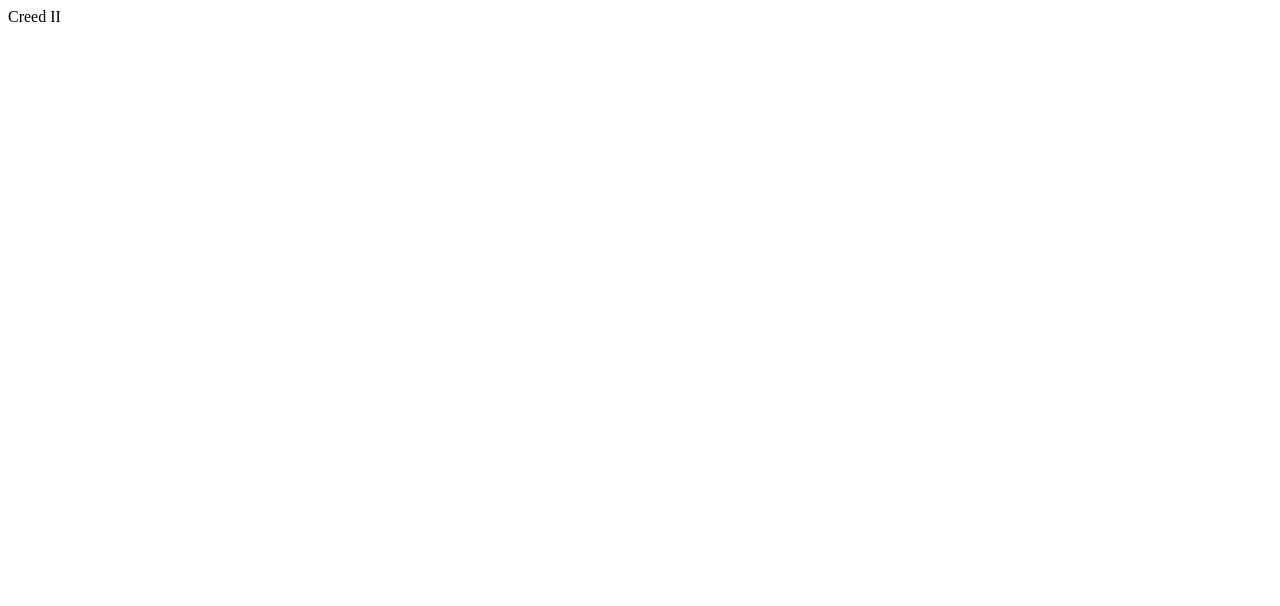
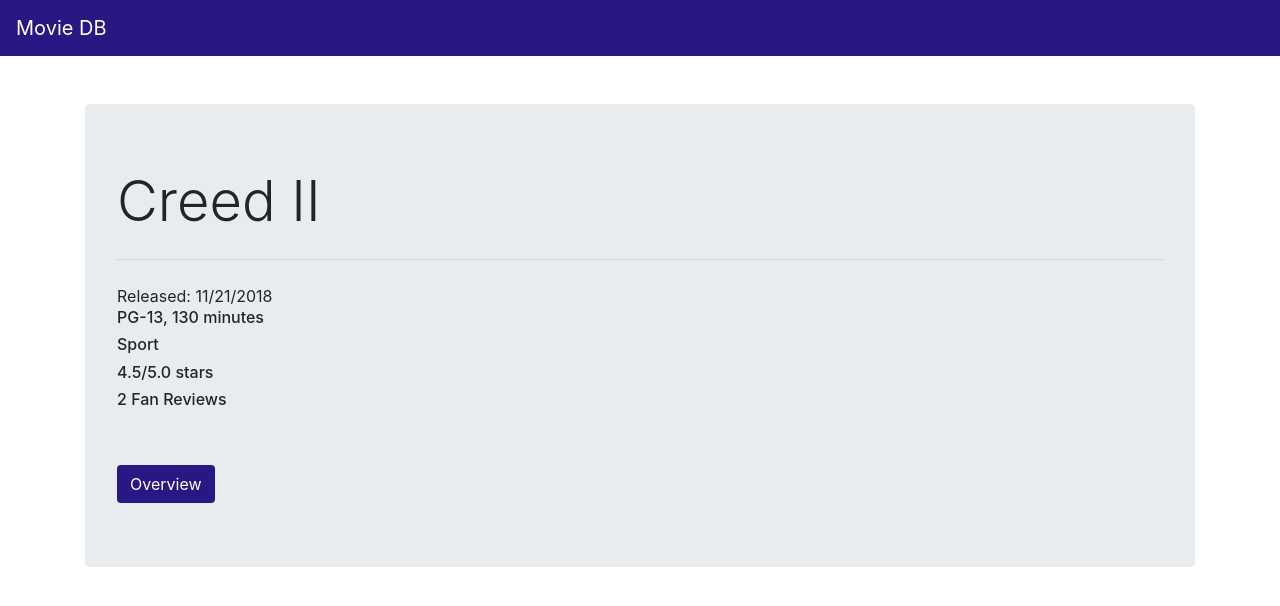
Before and after one commit to mdrinne/p3, a Flask app: a page that, after the commit, uses p3/templates/movie.html in a window 1280 px wide. Before the commit the part shown is almost empty. Shown: the top 606 px of the page. Run offline with Flask 2, Linux system fonts and the light colour scheme; data comes from the database, SQL or seed files in the repository; both versions use the stored data as it was after the commit; some libraries are stand-ins or nearby versions.

Commit message:
Working on overview

```diff
--- a/p3/p3.py
+++ b/p3/p3.py
@@ -155,9 +155,17 @@
     movies = cur.fetchall()
     return render_template('now_playing.html', movies=movies)
 
-@app.route('/movie/<movie>', methods=['GET','POST'])
-def movie(movie):
-    return movie
+@app.route('/movie/<title>', methods=['GET','POST'])
+def movie(title):
+    db = get_db()
+    cur = db.execute('select * from MOVIE where title=?;',[title])
+    movie = cur.fetchone()
+    cur = db.execute('select avg(rating) as avg from REVIEW where mtitle=?;',[title])
+    rating = cur.fetchone()
+    cur = db.execute('select count(mtitle) as count from REVIEW where mtitle=?',[title])
+    count = cur.fetchone()
+    avg = {'rating':rating[0], 'count':count[0]}
+    return render_template('movie.html', movie=movie, avg=avg)
 
 @app.route('/me')
 def me():
@@ -174,3 +182,15 @@
 @app.route('/preferred_theater', methods=['GET', 'POST'])
 def preferred_theater():
     return 'preferred theater'
+
+@app.route('/movie/<title>/overview', methods=['GET','POST'])
+def overview(title):
+    return title
+
+@app.route('/movie/review')
+def review(movie):
+    return 'movie review'
+
+@app.route('/movie/buy_ticket')
+def buy_ticket(movie):
+    return 'buy ticket'
--- a/p3/schema.sql
+++ b/p3/schema.sql
@@ -25,9 +25,11 @@
 create table REVIEW (
   review_ID integer primary key autoincrement,
   title varchar[60] not null,
+  mtitle varchar[100] not null,
   comment text,
   rating int,
-  username varchar[30] not null
+  username varchar[30] not null,
+  constraint REVIEWMOVIE foreign key(mtitle) references MOVIE(title) on delete cascade on update cascade
 );
 
 create table PAYMENT_INFO (
--- a/p3/templates/me.html
+++ b/p3/templates/me.html
@@ -3,12 +3,12 @@
 <div class="container">
   <h1 class="text-center">Me</h1>
   <br>
-  <a href="{{ url_for('order_history') }}" class="text-center" style="color: #291784;">My Order History</a>
+  <a href="{{ url_for('order_history') }}" class="font-weight-bold" style="color: #291784;">My Order History</a>
   <br>
   <br>
-  <a href="{{ url_for('payment_info') }}" style="color: #291784;">My Payment History</a>
+  <a href="{{ url_for('payment_info') }}" class="font-weight-bold" style="color: #291784;">My Payment History</a>
   <br>
   <br>
-  <a href="{{ url_for('preferred_theater') }}" style="color: #291784;">My Preferred Theater</a>
+  <a href="{{ url_for('preferred_theater') }}" class="font-weight-bold" style="color: #291784;">My Preferred Theater</a>
 </div>
 {% endblock %}
--- /dev/null
+++ b/p3/templates/movie.html
@@ -0,0 +1,24 @@
+{% extends "navbar.html" %}
+{% block body %}
+<div class="container">
+  <div class="jumbotron">
+    <h1 class="display-4">{{ movie.title }}</h1>
+    <hr class="my-4"
+      <h6>Released: {{ movie.release_date }}</h6>
+      <h6>{{ movie.rating }}, {{ movie.length }} minutes</h6>
+      <h6>{{ movie.genre }}</h6>
+      {% if avg.count == 0 %}
+      <br>
+      <h6>No reviews yet!</h6>
+      {% else %}
+      <h6>{{ avg.rating }}/5.0 stars</h6>
+      <h6>{{ avg.count }} Fan Reviews</h6>
+      {% endif %}
+      <br><br>
+      <a href="{{ url_for('overview', title=movie.title) }}" class="btn" role="button" aria-pressed="true"
+        style="background-color: #291784; color: #FFFFFF;">Overview</a>
+
+    </div>
+  </div>
+</div>
+{% endblock %}
--- a/p3/templates/navbar.html
+++ b/p3/templates/navbar.html
@@ -14,7 +14,7 @@
 </head>
 <body>
   <nav class="navbar navbar-expand-sm navbar-dark sticky-top justify-content-between" style="background-color: #291784">
-    <a class="navbar-brand" style='color: #ACACAE'>Movie DB</a>
+    <a class="navbar-brand" style='color: #FFFFFF'>Movie DB</a>
     {% if session.logged_in %}
     <a class="btn btn-secondary" href="{{ url_for('logout') }}">Log Out</a>
     {% endif %}
--- a/p3/templates/now_playing.html
+++ b/p3/templates/now_playing.html
@@ -9,7 +9,7 @@
 <br>
 <div class="list-group">
   {% for movie in movies %}
-  <a href="{{ url_for('movie', movie=movie.mtitle) }}" class="list-group-item-action text-center">{{ movie.mtitle }}</a>
+  <a href="{{ url_for('movie', title=movie.mtitle) }}" class="list-group-item-action text-center">{{ movie.mtitle }}</a>
   {% endfor %}
 </div>
 {% endblock %}
```
Also changed, not shown: p3/p3.db, 1 other file.
